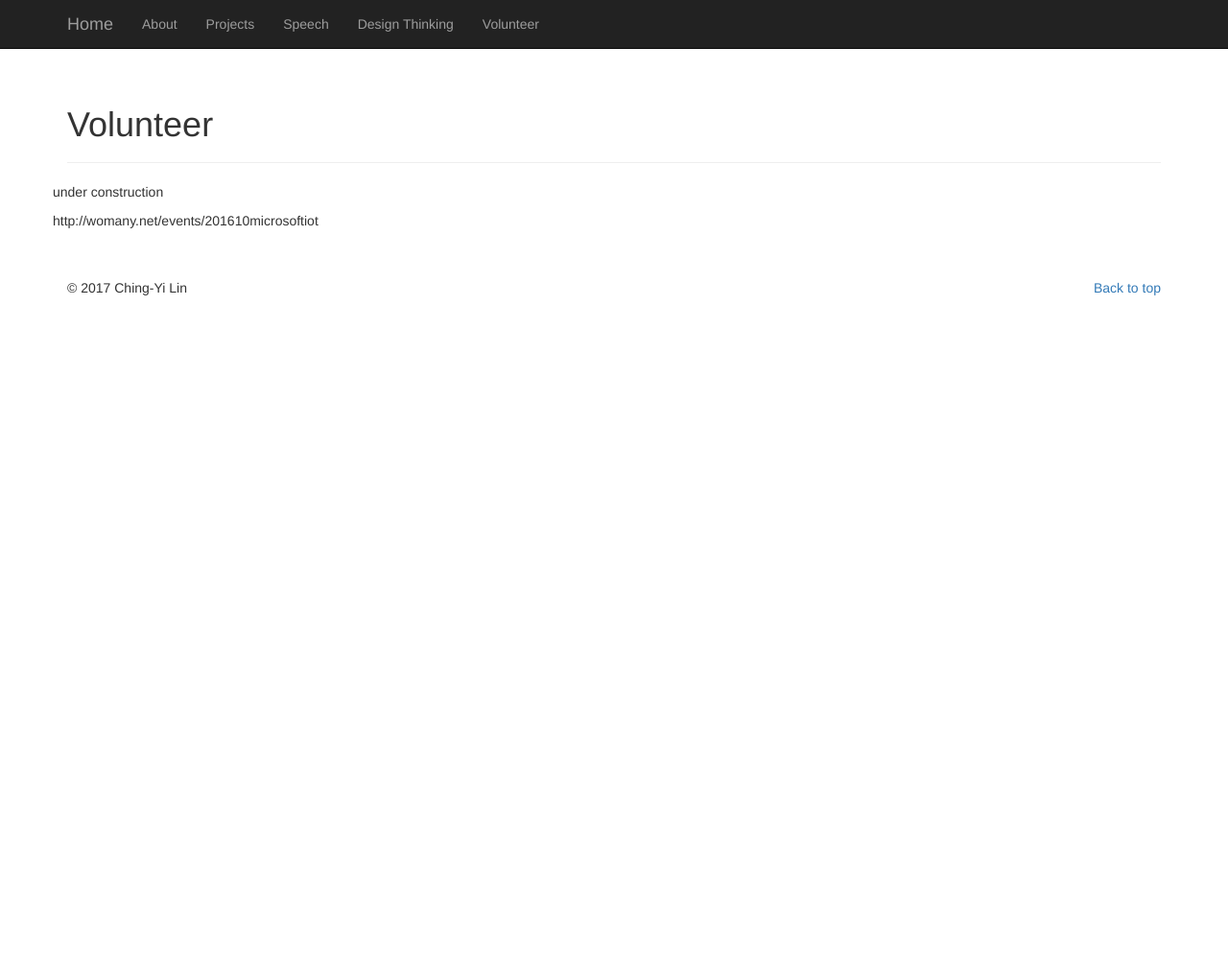
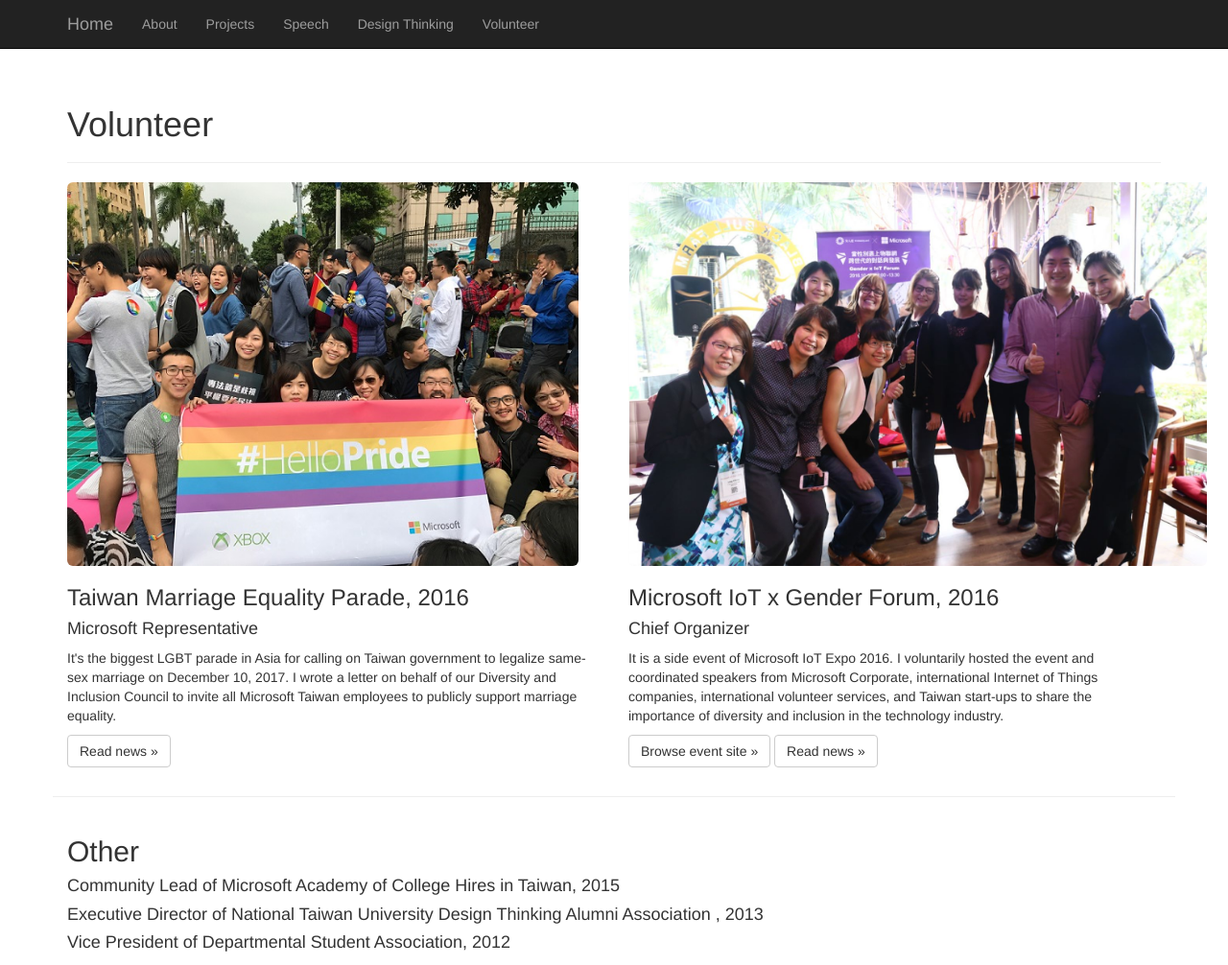
Before and after one commit to chingyi-lin/icequ60914.github.io, a plain HTML site: page volunteer.html in a window 1280 px wide. Shown: the top 1006 px of the page at 96% size. Before the commit the page ends 800 px from the top, so only its background shows below. Drawn offline with Linux system fonts and the light colour scheme.

Commit message:
160108 update projects and volunteer

```diff
--- a/volunteer.html
+++ b/volunteer.html
@@ -69,11 +69,35 @@
 				</div>
 			</div>
 			<!-- Contents Row -->
+			<!-- Parade -->
+			<div class="row">
+			  <div class="col-lg-6">
+			  	<img class="img-rounded text-center" src="./img/vol/parade_group_pic.jpg" alt="parade picture" height="400"></a>
+			  	<h3>Taiwan Marriage Equality Parade, 2016</h3>
+			  	<h4>Microsoft Representative</h4>
+			  	<p>It's the biggest LGBT parade in Asia for calling on Taiwan government to legalize same-sex marriage on December 10, 2017. I wrote a letter on behalf of our Diversity and Inclusion Council to invite all Microsoft Taiwan employees to publicly support marriage equality.</p>
+			  	<p><a class="btn btn-default" href="http://blogs.wsj.com/chinarealtime/2016/12/11/taiwans-gay-marriage-rally-as-seen-on-social-media/" role="button">Read news &raquo;</a>
+			  </div>
+			  <div class="col-lg-6">
+			  	<img class="img-rounded" src="./img/vol/iotgender.jpg" alt="parade picture" height="400"></a>
+			  	<h3>Microsoft IoT x Gender Forum, 2016 </h3>
+			  	<h4>Chief Organizer</h4>
+			  	<p>It is a side event of Microsoft IoT Expo 2016. I voluntarily hosted the event and coordinated speakers from Microsoft Corporate, international Internet of Things companies, international volunteer services, and Taiwan start-ups to share the importance of diversity and inclusion in the technology industry. </p>
+			  	<p><a class="btn btn-default" href="http://womany.net/events/201610microsoftiot" role="button">Browse event site &raquo;</a>
+			  	<a class="btn btn-default" href="https://womany.net/read/article/12125" role="button">Read news &raquo;</a>
+			  </div>
+			</div>
 
 
+			<!-- Parade -->
 			<div class="row">
-			  <p>under construction</p>
-			  http://womany.net/events/201610microsoftiot
+			<hr>
+			  <div class="col-lg-12">
+			  	<h2>Other</h2>
+			  	<h4>Community Lead of Microsoft Academy of College Hires in Taiwan, 2015</h4>
+			  	<h4>Executive Director of National Taiwan University Design Thinking Alumni Association , 2013</h4>
+			  	<h4>Vice President of Departmental Student Association, 2012 </h4>
+			  </div>
 			</div>
 			<!-- FOOTER -->
 			<footer>
```
Also changed, not shown: projects.html (+2 -1 lines), img/parade_group_pic.JPG, img/vol/iotgender.jpg (added), img/vol/parade_group_pic.jpg (added).
